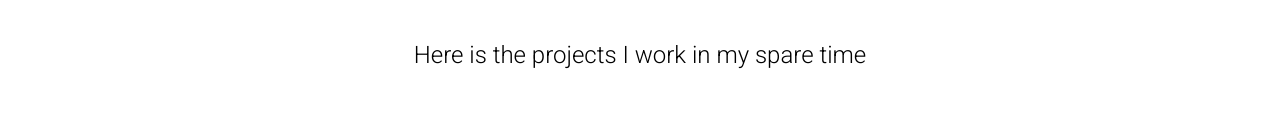
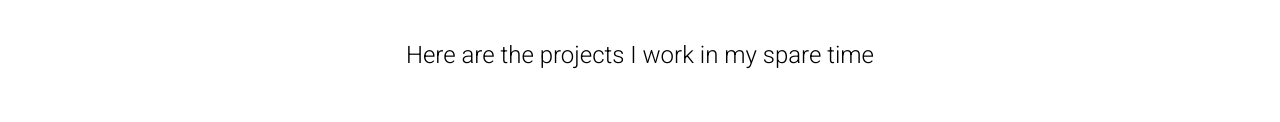
Before and after one commit to ArtyomPanfutov/artyompanfutov.github.io, a plain HTML site: page index.html in a window 1280 px wide. Shown: the part 830-952 px from the top of the page. Drawn offline with Linux system fonts and the light colour scheme.

Commit message:
change title

```diff
--- a/index.html
+++ b/index.html
@@ -178,7 +178,7 @@ document.addEventListener('DOMContentLoaded', t_setvisRecs);
                             Pet projects
                         </div>
                         <div class="t-section__descr t-descr t-descr_xl t-margin_auto" field="bdescr">
-                            Here is the projects I work in my spare time
+                            Here are the projects I work in my spare time
                         </div>
                     </div>
                 </div>
```
